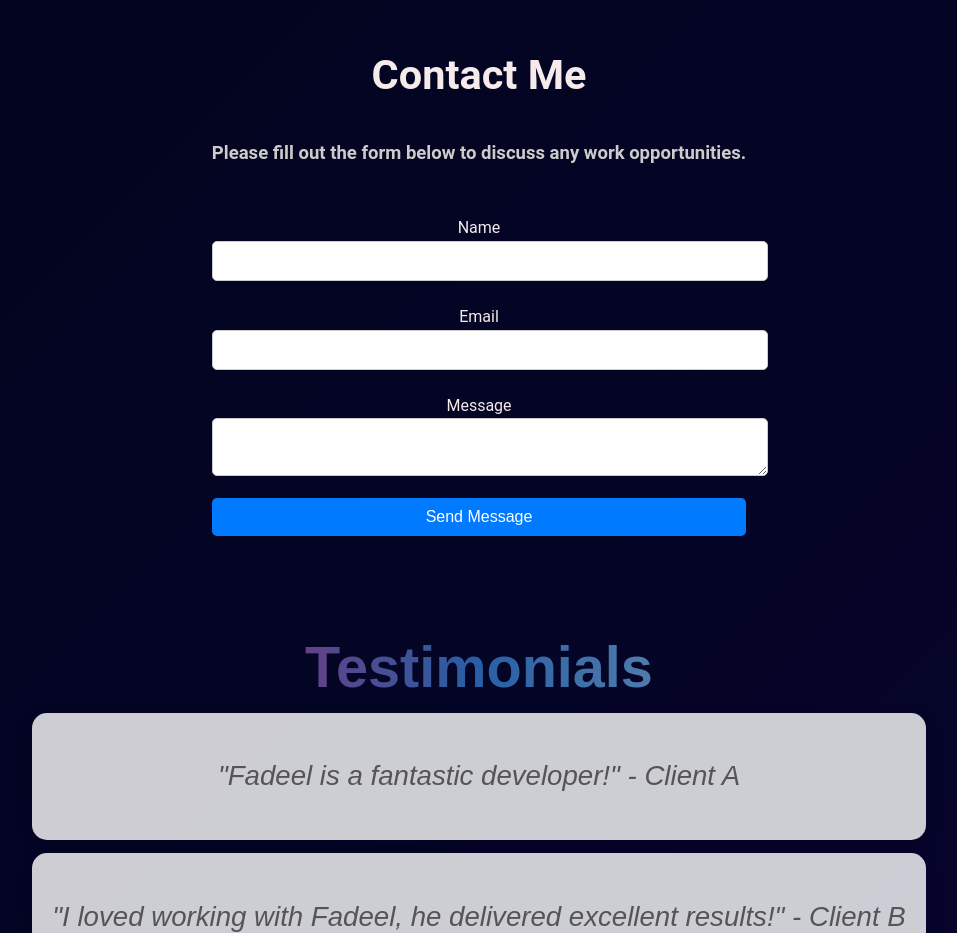
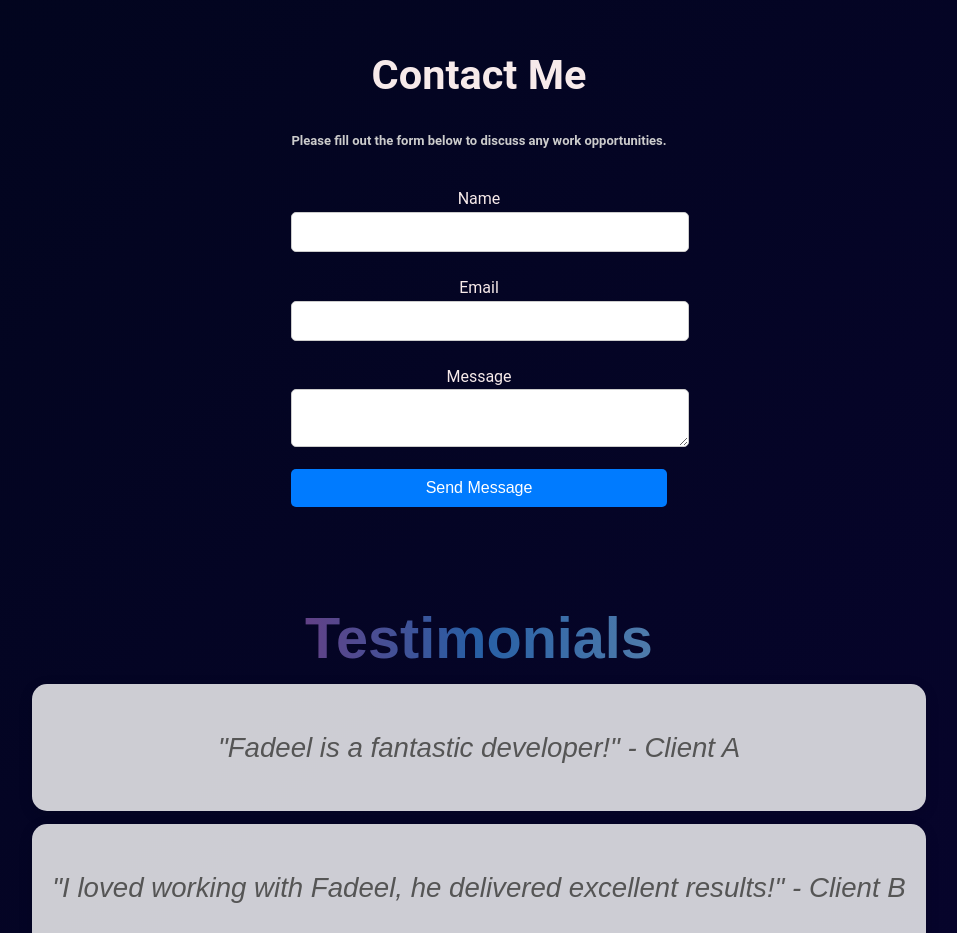
Before and after one commit to Aderibigbe-Ayantayo/fadeelPortfolio, a React (Create React App) app: page /#/ in a window 1280 px wide. Shown: the part 2160-3093 px from the top of the page, without its empty margins (161-1118 px from the left). Built offline with nearby package versions, Linux system fonts and the light colour scheme; the HTML template or start-up script is replaced by a standard one.

Commit message:
please work

```diff
--- a/src/Components/Contact.css
+++ b/src/Components/Contact.css
@@ -48,5 +48,6 @@ button:hover {
 }
 
 .contact h6 {
-    color:#ccc
+    color:#ccc;
+    font-size: small;
 }
```
